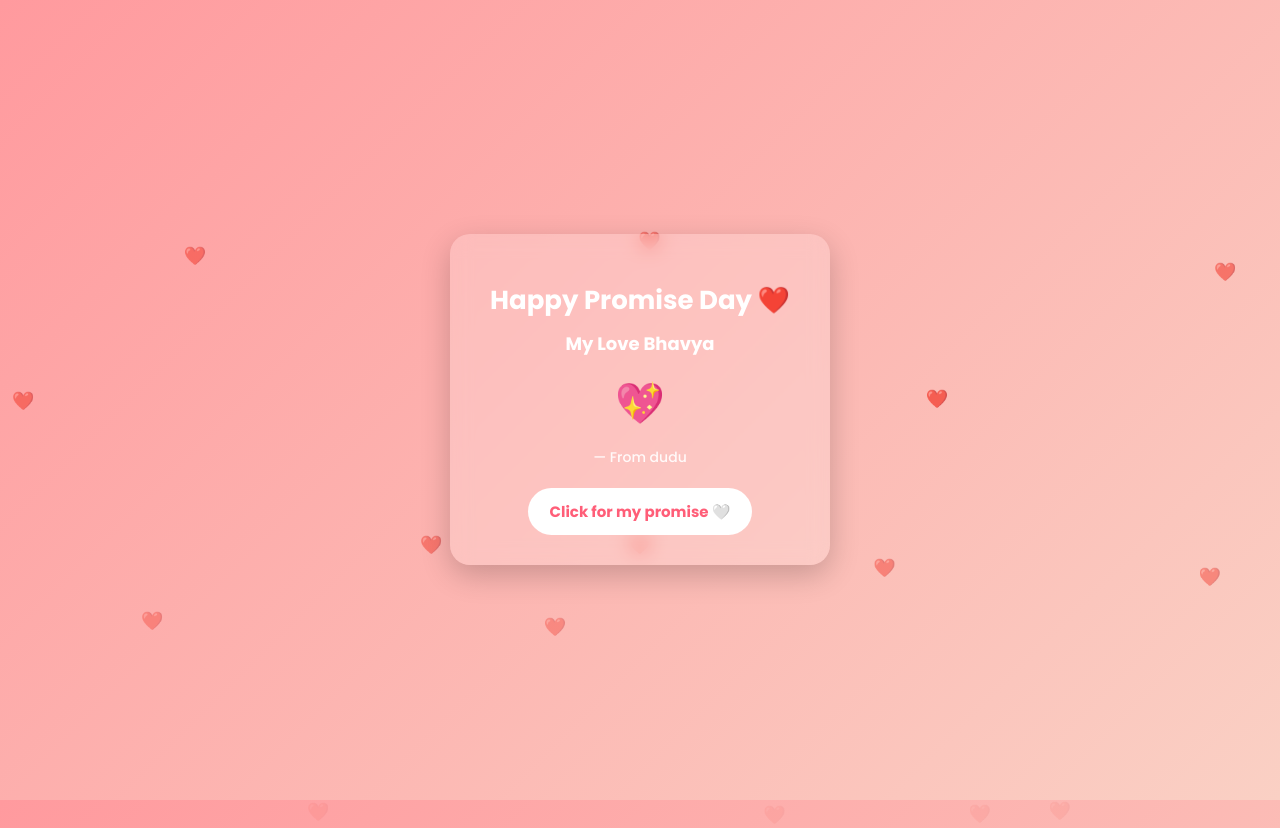
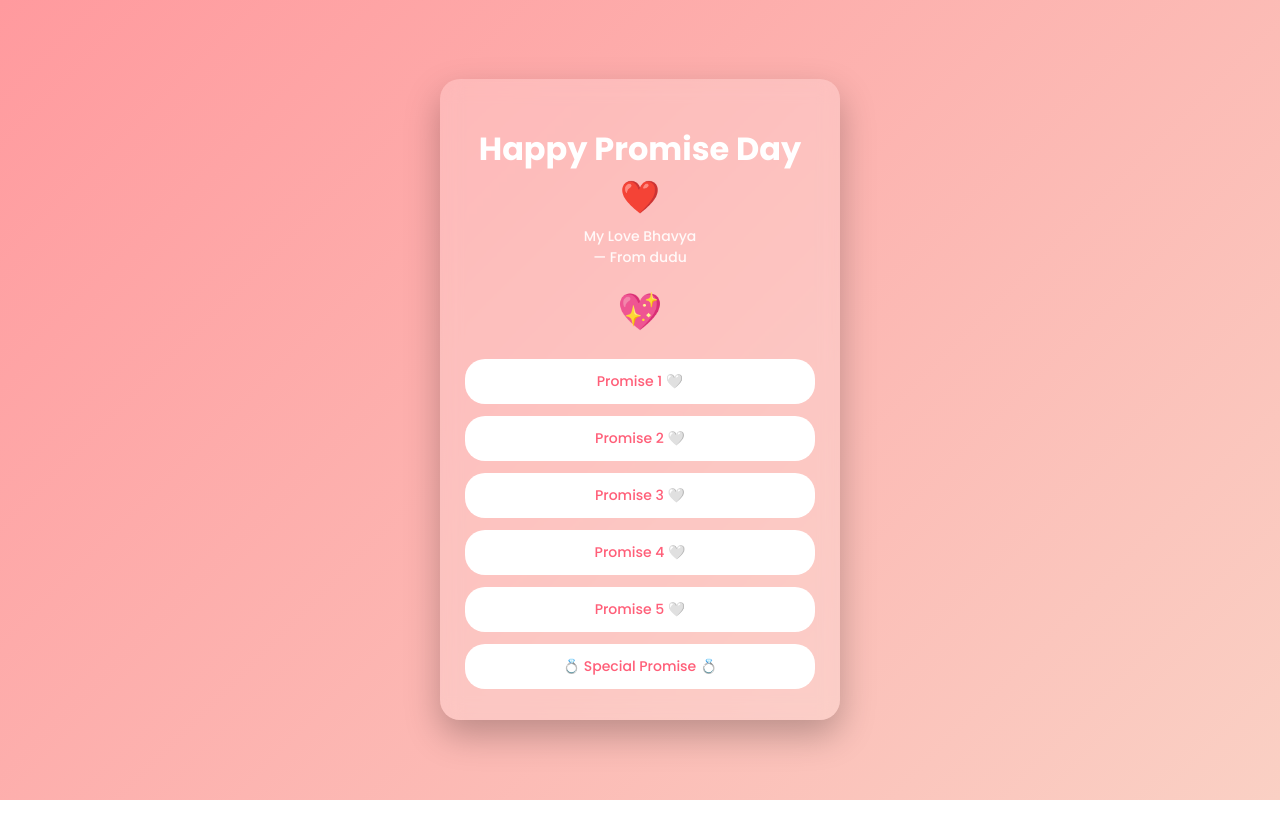
Before and after one commit to Ritik1015/Promise-Day, a plain HTML site: page index.html in a window 1280 px wide. After the commit the page ends 800 px from the top, so only its background shows below. Drawn offline with Linux system fonts and the light colour scheme.

Commit message:
Update index.html

```diff
--- a/index.html
+++ b/index.html
@@ -8,153 +8,166 @@
 <style>
 @import url('https://fonts.googleapis.com/css2?family=Poppins:wght@300;500;700&display=swap');
 
-*{
-  box-sizing: border-box;
-  font-family: 'Poppins', sans-serif;
-}
+*{box-sizing:border-box;font-family:'Poppins',sans-serif;}
 
 body{
   margin:0;
-  height:100vh;
+  min-height:100vh;
   display:flex;
   justify-content:center;
   align-items:center;
-  background: linear-gradient(135deg, #ff9a9e, #fad0c4);
-  overflow:hidden;
+  background:linear-gradient(135deg,#ff9a9e,#fad0c4);
 }
 
 .card{
-  background: rgba(255,255,255,0.2);
-  backdrop-filter: blur(10px);
-  border-radius: 20px;
-  padding: 30px 25px;
+  width:90%;
+  max-width:400px;
+  background:rgba(255,255,255,0.2);
+  backdrop-filter:blur(10px);
+  border-radius:20px;
+  padding:25px;
   text-align:center;
-  width:90%;
-  max-width:380px;
-  box-shadow: 0 10px 30px rgba(0,0,0,0.2);
-  animation: fadeIn 1.5s ease;
+  color:#fff;
+  box-shadow:0 15px 35px rgba(0,0,0,0.25);
+  animation:fadeIn 1.2s ease;
 }
 
-h1{
-  color:#fff;
-  font-size:26px;
-  margin-bottom:10px;
+h1{margin-bottom:5px;}
+.from{font-size:14px;opacity:.9;margin-bottom:15px;}
+
+.heart{
+  font-size:36px;
+  animation:beat 1s infinite;
+  margin-bottom:15px;
 }
 
-.name{
-  color:#fff;
-  font-weight:600;
-  font-size:18px;
+.promise-btn{
+  width:100%;
+  padding:12px;
+  margin:6px 0;
+  border:none;
+  border-radius:20px;
+  font-size:14px;
+  font-weight:500;
+  background:#fff;
+  color:#ff5e78;
+  cursor:pointer;
+  transition:.3s;
 }
 
-.from{
-  margin-top:8px;
+.promise-btn:hover{transform:scale(1.04);}
+
+.promise-text{
+  display:none;
+  margin-top:15px;
   font-size:14px;
-  color:#fff;
-  opacity:0.9;
+  line-height:1.6;
+  animation:fadeUp .8s ease;
 }
 
-.heart{
-  font-size:40px;
-  animation: beat 1s infinite;
-  margin:15px 0;
+/* Special last promise */
+.special{
+  display:none;
+  margin-top:20px;
+  padding:18px;
+  border-radius:18px;
+  background:linear-gradient(135deg,#ff758c,#ff7eb3);
+  font-size:15px;
+  font-weight:600;
+  animation:glow 1.5s infinite alternate;
 }
 
-button{
-  margin-top:20px;
-  padding:12px 22px;
-  border:none;
-  border-radius:25px;
-  font-size:15px;
-  cursor:pointer;
-  background:#fff;
-  color:#ff5e78;
-  font-weight:600;
-  transition:0.3s;
+/* animations */
+@keyframes fadeIn{
+  from{opacity:0;transform:scale(.9);}
+  to{opacity:1;transform:scale(1);}
 }
-
-button:hover{
-  transform:scale(1.05);
+@keyframes fadeUp{
+  from{opacity:0;transform:translateY(15px);}
+  to{opacity:1;transform:translateY(0);}
 }
-
-.promise-box{
-  display:none;
-  margin-top:20px;
-  color:#fff;
-  font-size:15px;
-  line-height:1.6;
-  animation: fadeUp 1s ease;
-}
-
-/* floating hearts */
-span.floating{
-  position:absolute;
-  font-size:18px;
-  animation: float 6s linear infinite;
-  opacity:0.6;
-}
-
-@keyframes fadeIn{
-  from{opacity:0; transform:scale(0.9);}
-  to{opacity:1; transform:scale(1);}
-}
-
-@keyframes fadeUp{
-  from{opacity:0; transform:translateY(20px);}
-  to{opacity:1; transform:translateY(0);}
-}
-
 @keyframes beat{
   0%,100%{transform:scale(1);}
   50%{transform:scale(1.2);}
 }
-
-@keyframes float{
-  0%{bottom:-10%; opacity:0;}
-  50%{opacity:0.8;}
-  100%{bottom:110%; opacity:0;}
+@keyframes glow{
+  from{box-shadow:0 0 10px rgba(255,255,255,.4);}
+  to{box-shadow:0 0 25px rgba(255,255,255,.9);}
 }
 </style>
 </head>
 
 <body>
 
-<!-- floating hearts -->
-<script>
-for(let i=0;i<15;i++){
-  let heart=document.createElement("span");
-  heart.className="floating";
-  heart.innerHTML="❤️";
-  heart.style.left=Math.random()*100+"%";
-  heart.style.animationDelay=Math.random()*6+"s";
-  document.body.appendChild(heart);
-}
-</script>
+<!-- Song (autoplay GitHub-safe) -->
+<audio id="song" src="song.mp3" loop></audio>
 
-<div class="card">
+<div class="card" onclick="playSong()">
   <h1>Happy Promise Day ❤️</h1>
-  <div class="name">My Love Bhavya</div>
+  <div class="from">My Love Bhavya<br>— From dudu</div>
 
   <div class="heart">💖</div>
 
-  <div class="from">— From dudu</div>
+  <button class="promise-btn" onclick="showPromise(1)">
+    Promise 1 🤍
+  </button>
+  <button class="promise-btn" onclick="showPromise(2)">
+    Promise 2 🤍
+  </button>
+  <button class="promise-btn" onclick="showPromise(3)">
+    Promise 3 🤍
+  </button>
+  <button class="promise-btn" onclick="showPromise(4)">
+    Promise 4 🤍
+  </button>
+  <button class="promise-btn" onclick="showPromise(5)">
+    Promise 5 🤍
+  </button>
+  <button class="promise-btn" onclick="showPromise(6)">
+    💍 Special Promise 💍
+  </button>
 
-  <button onclick="showPromise()">Click for my promise 🤍</button>
+  <div id="p1" class="promise-text">
+    Bhavya mai promise krta hu mai hamesha aapko khush rakhunga ❤️
+  </div>
 
-  <div class="promise-box" id="promise">
-    I promise to stand by you in every situation,
-    to respect you, support your dreams,
-    hold your hand on bad days,
-    and love you a little more every single day. 💕
+  <div id="p2" class="promise-text">
+    I promise mai kabhi apka saath nahi chodunga 🤞
+  </div>
+
+  <div id="p3" class="promise-text">
+    Mai waada karta hu chahe kuch bhi karna pade mai apko kbhi problem me nahi aane dunga 💪
+  </div>
+
+  <div id="p4" class="promise-text">
+    Apko kbhi bhi meri zarurat pade mai hmesha apke liye available rahunga 🫂
+  </div>
+
+  <div id="p5" class="promise-text">
+    Mai zindagi bhar k liye sirf aur sirf aapka rahunga 💖
+  </div>
+
+  <div id="p6" class="special">
+    Mai zindagi bhar aapse pyaar krta rahunga
     <br><br>
-    No matter what happens,
-    **you and me — always.**
+    No matter hum sath ho ya na ho,
+    <br>
+    **I will love you till my last breath.** ❤️
   </div>
+
 </div>
 
 <script>
-function showPromise(){
-  document.getElementById("promise").style.display="block";
+function showPromise(n){
+  document.querySelectorAll('.promise-text,.special')
+    .forEach(p=>p.style.display='none');
+
+  document.getElementById('p'+n).style.display='block';
+}
+
+function playSong(){
+  const song=document.getElementById("song");
+  if(song.paused) song.play();
 }
 </script>
 
```
